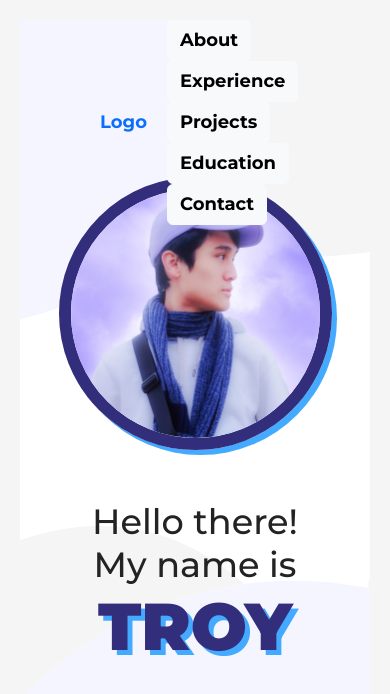
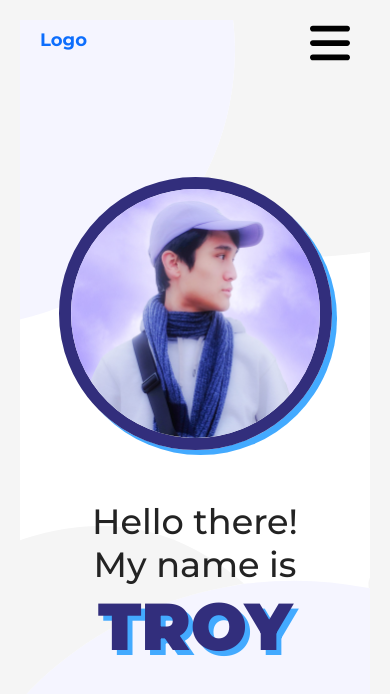
Before and after one commit to TroyKurniawan/portfolio-website-v1, a React (Create React App) app: page / in a window 390 px wide. Shown: the top 694 px of the page. Built offline with nearby package versions, Linux system fonts and the light colour scheme.

Commit message:
Responsive menu button added

```diff
--- a/src/App.js
+++ b/src/App.js
@@ -1,5 +1,6 @@
 import Hero from './components/Hero.js';
 import Nav from './components/Nav.js'
+import menu from './assets/menu-button.svg'
 // import About from './components/About.js';
 import './App.css';
 // import 'bootstrap/dist/css/bootstrap.min.css'
@@ -17,6 +18,7 @@ export default function App() {
         <link href="https://fonts.googleapis.com/css2?family=Montserrat:ital,wght@0,100..900;1,100..900&display=swap" rel="stylesheet" />
 
         <meta name='viewport' content='width=device-width, initial-scale=1.0' />
+        <title>Troy Kurniawan</title>
       </head>
 
       <Nav />
--- a/src/components/Hero.css
+++ b/src/components/Hero.css
@@ -64,6 +64,21 @@ br {
     }
 }
 
+@media screen and (min-width: 830px) {
+    br {
+        display: none;
+    }
+    .avatar {
+        width: 40%;
+    }
+    .greeting {
+        font-size: 5vw;
+    }
+    .name {
+        font-size: 9vw;
+    }
+}
+
 @media screen and (min-width: 1025px) {
     br {
         display: none;
--- a/src/components/Nav.css
+++ b/src/components/Nav.css
@@ -1,3 +1,5 @@
+import
+
 * {
     margin: 0;
     padding: 0;
@@ -9,7 +11,7 @@ header {
     top: 0;
     left: 0;
     width: 100%;
-    padding: 20px 100px;
+    padding: 20px 40px;
     display: flex;
     justify-content: space-between;
     align-items: center;
@@ -23,9 +25,7 @@ header {
 }
 
 .nav {
-    /* background: rgba(100, 100, 100, 1.5); */
-    /* border-radius: 5%; */
-    /* background: rgba(255, 255, 255, 1.5); */
+
 }
 
 .nav a {
@@ -34,12 +34,26 @@ header {
     text-decoration: none;
     margin-left: 20px;
     margin-right: 20px;
+    display: none;
 }
 
-.nav a::before {
-
+.menu-button {
+    display: inline;
+    height: 40px;
+    width: 40px;
 }
 
-.nav a:hover::before {
+@media screen and (min-width: 830px) {
+    header {
+        padding: 20px 80px;
+    }
+}
 
+@media screen and (min-width: 1025px) {
+    .nav a {
+        display: inline;
+    }
+    .menu-button {
+        display: none;
+    }
 }
--- a/src/components/Nav.js
+++ b/src/components/Nav.js
@@ -1,3 +1,4 @@
+import menu from '../assets/menu-button.svg'
 import './Nav.css';
 
 export default function Nav() {
@@ -5,6 +6,7 @@ export default function Nav() {
         <header>
             <a href='#' className="logo">Logo</a>
 
+            {/* Navbar (Desktop) */}
             <nav className="nav">
                 <a href='#' className='btn btn-light'>About</a>
                 <a href='#' className='btn btn-light'>Experience</a>
@@ -12,6 +14,11 @@ export default function Nav() {
                 <a href='#' className='btn btn-light'>Education</a>
                 <a href='#' className='btn btn-light'>Contact</a>
             </nav>
+
+            {/* Navbar (Mobile) */}
+            <div className='menu-button'>
+                <img src={menu}></img>
+            </div>
         </header>
     );
 }
```
Also changed, not shown: src/assets/menu-button.svg (added), 1 other file (tests, documents, lock files or other folders).
